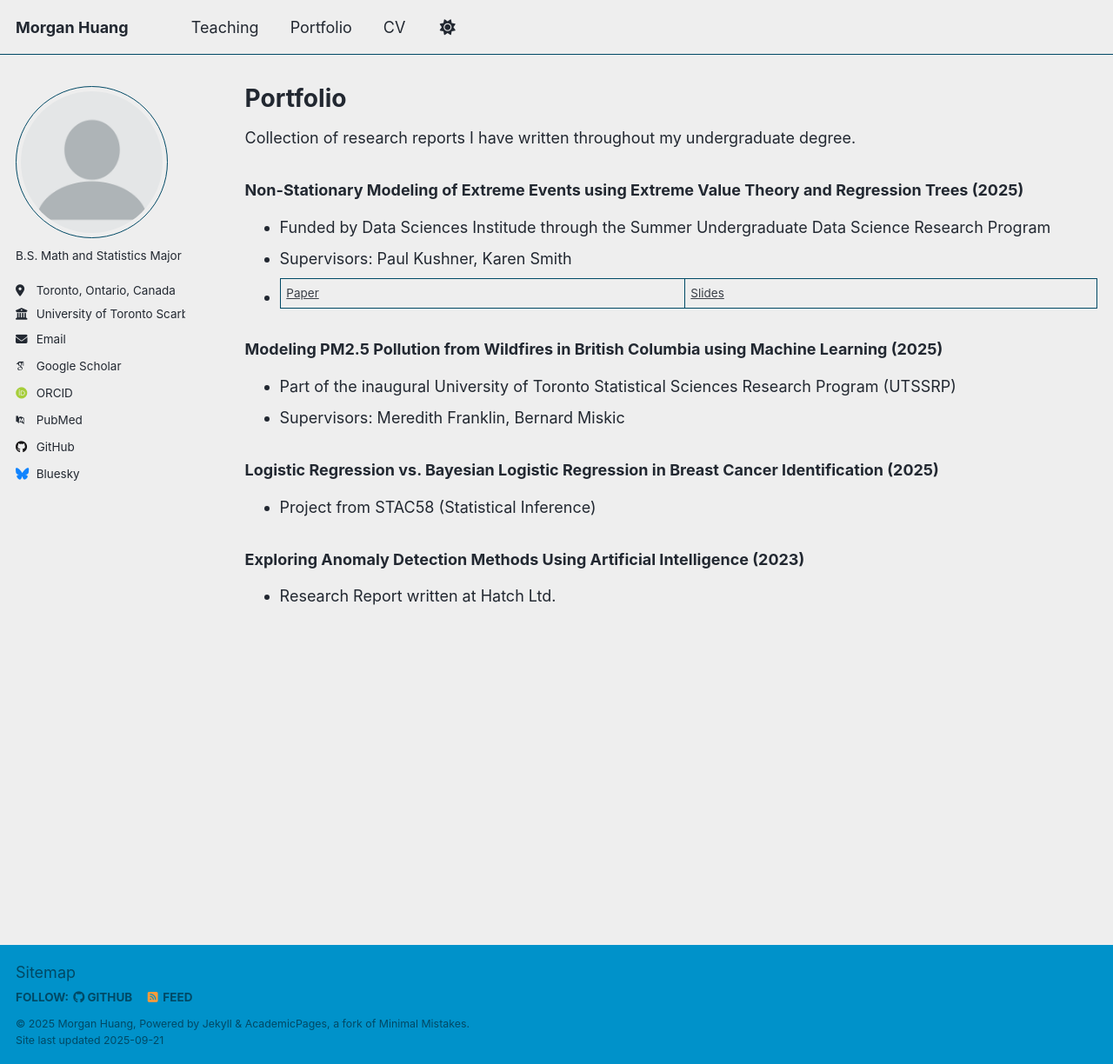
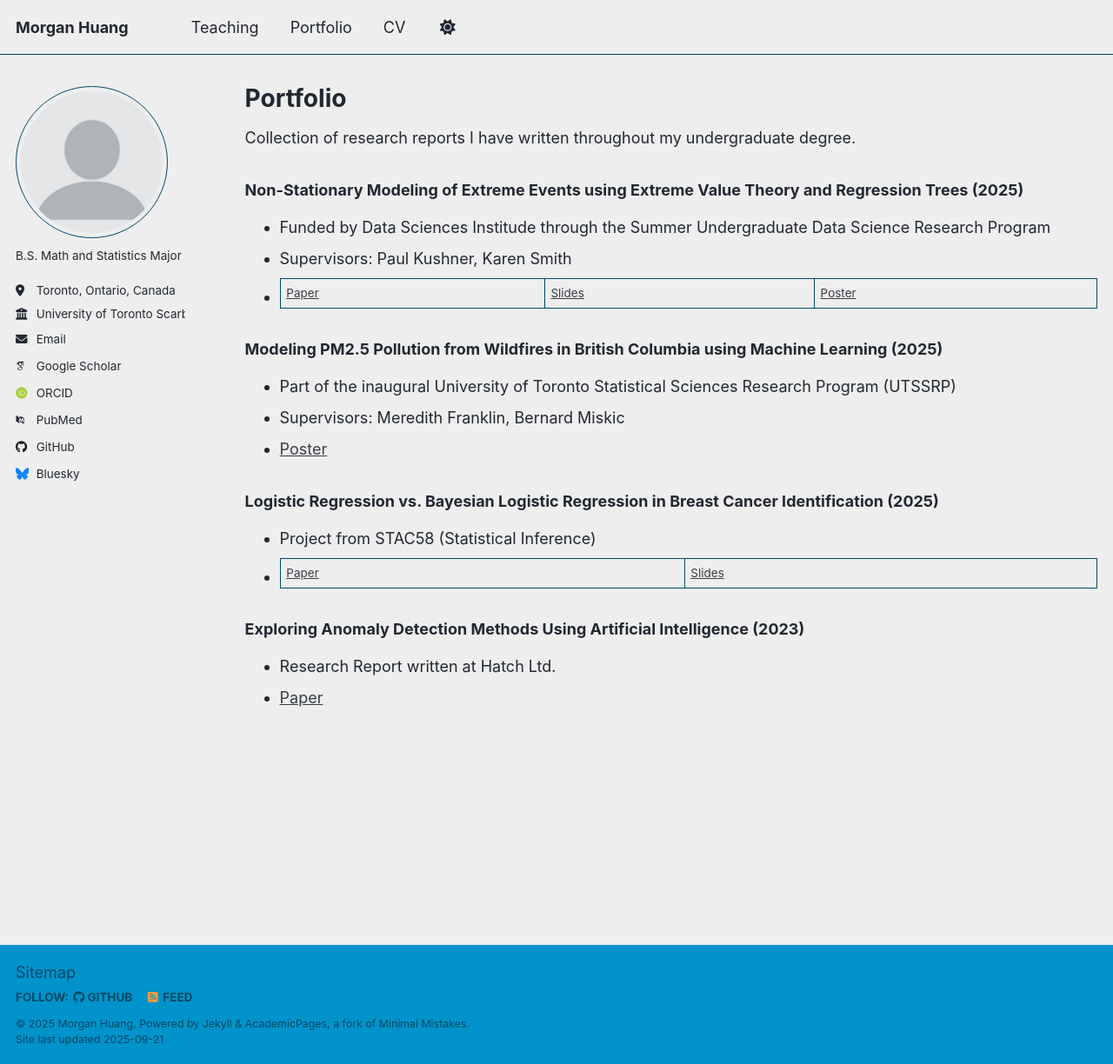
Before and after one commit to Morganh201/Morganh201.github.io, a Jekyll site: the page built from _pages/portfolio.md, in a window 1280 px wide and 1224 px high. Shown: the whole window at 87% size. Built offline with Jekyll 4.4.1, drawn with Linux system fonts in a browser that asks for light colours; some web fonts are replaced; a script that is not in the unit is left out.

Commit message:
Update portfolio.md

```diff
--- a/_pages/portfolio.md
+++ b/_pages/portfolio.md
@@ -10,17 +10,20 @@ Collection of research reports I have written throughout my undergraduate degree
 
   - Funded by Data Sciences Institude through the Summer Undergraduate Data Science Research Program
   - Supervisors: Paul Kushner, Karen Smith
-  - [Paper](../files/Extreme_Winds_SUDS.pdf) | [Slides](../files/SUDS Extreme Wind Presentation.pdf) |
+  - [Paper](../files/Extreme_Winds_SUDS.pdf) | [Slides](../files/SUDS_Extreme_Wind_Presentation.pdf) | [Poster](../files/SUDS_Extreme_Winds_Poster__Copy_.pdf)
 
 ### Modeling PM2.5 Pollution from Wildfires in British Columbia using Machine Learning (2025)
 
   - Part of the inaugural University of Toronto Statistical Sciences Research Program (UTSSRP)
   - Supervisors: Meredith Franklin, Bernard Miskic
+  - [Poster](../files/UTSSRP.pdf)
 
 ### Logistic Regression vs. Bayesian Logistic Regression in Breast Cancer Identification (2025)
 
   - Project from STAC58 (Statistical Inference)
+  - [Paper](../files/STAC58_Project_Report.pdf) | [Slides](../files/STAC58_Project.pdf)
 
 ### Exploring Anomaly Detection Methods Using Artificial Intelligence (2023)
 
   - Research Report written at Hatch Ltd.
+  - [Paper](../files/Research_Paper_Anomaly_Detection.pdf)
```
